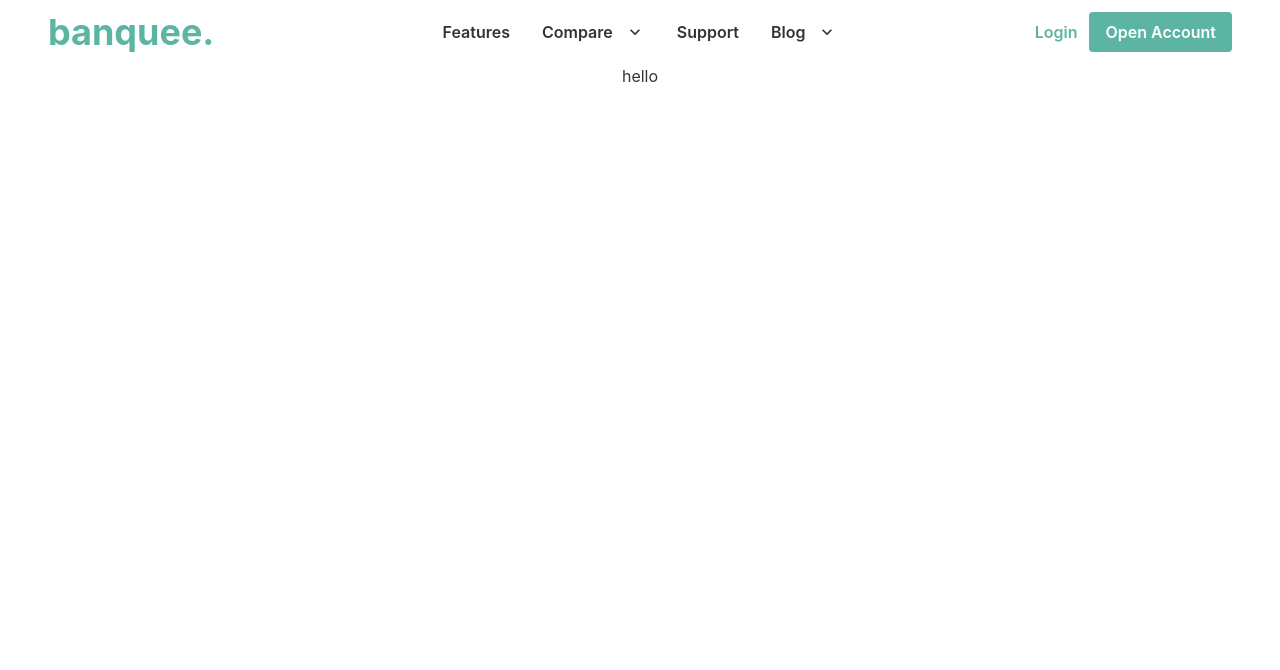
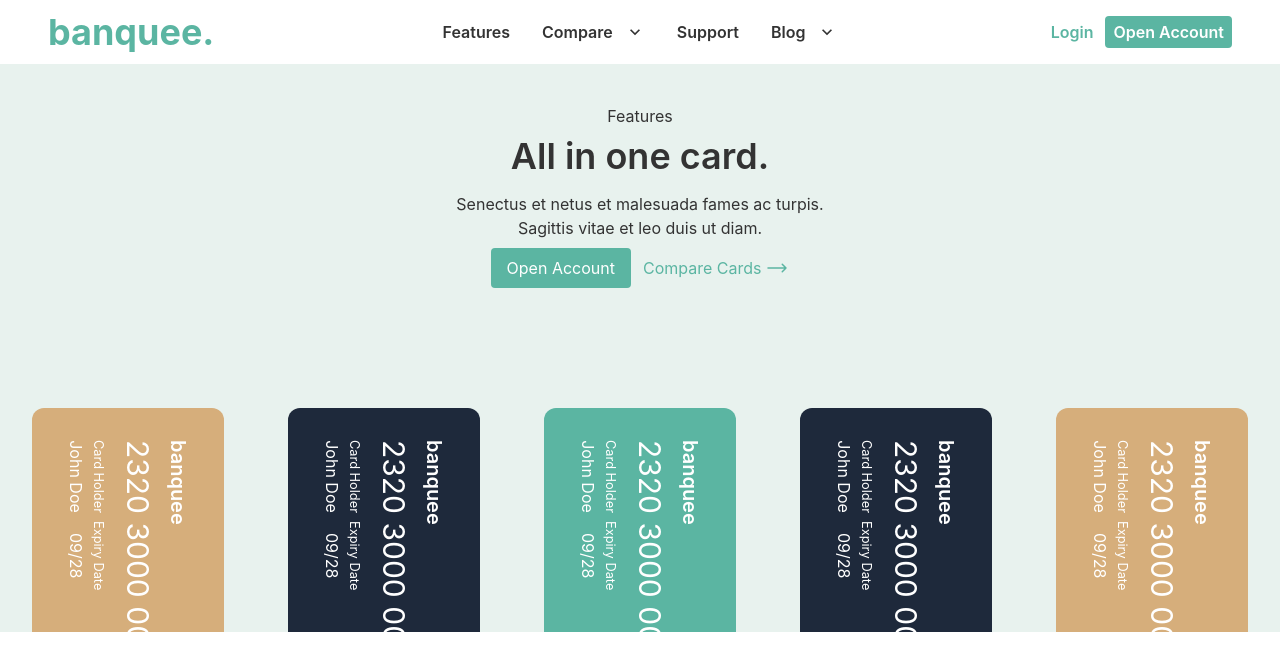
Before and after one commit to ArifulIslamShuvo/iNiLabs, a React (Create React App) app: page / in a window 1280 px wide. Shown: the top 670 px of the page. Built offline with nearby package versions, Linux system fonts and the light colour scheme.

Commit message:
created banner section

```diff
--- a/src/pages/Features/Features.js
+++ b/src/pages/Features/Features.js
@@ -1,10 +1,70 @@
 import React from 'react';
 
 const Features = () => {
+    const bannerCard = <>
+        <h2 className="card-title">banquee</h2>
+        <p className="text-left text-3xl">2320 3000 0000 1</p>
+        <div className="card-actions justify-start">
+            <div>
+                <small>Card Holder</small>
+                <p>John Doe</p>
+            </div>
+            <div>
+                <small>Expiry Date</small>
+                <p>09/28</p>
+            </div>
+        </div>
+
+    </>
     return (
-       <div>
-        <h2>hello</h2>
-       </div>
+        <div className='bg-secondary'>
+            <div className='py-10'>
+                <p>Features</p>
+                <h2 className='text-4xl font-semibold py-2'>All in one card.</h2>
+                <p className='py-2'>Senectus et netus et malesuada fames ac turpis.
+                    <br />
+                    Sagittis vitae et leo duis ut diam.</p>
+                <div className='flex justify-center items-center gap-3'>
+                    <button className='px-4 py-2 bg-primary text-white rounded'>Open Account</button>
+                    <p className='text-primary flex items-center gap-1'>Compare Cards <svg xmlns="http://www.w3.org/2000/svg" fill="none" viewBox="0 0 24 24" strokeWidth={1.5} stroke="currentColor" className="w-6 h-6">
+                        <path strokeLinecap="round" strokeLinejoin="round" d="M17.25 8.25L21 12m0 0l-3.75 3.75M21 12H3" />
+                    </svg>
+                    </p>
+                </div>
+            </div>
+            <div className='grid grid-cols-5 mt-12 overflow-hidden pt-16'>
+                {/* card-1 */}
+                <div className='rotate-90'>
+                    <div className="card-body -mr-44 text-white rounded-xl " style={{backgroundColor: '#D6AE7B'}}>
+                        {bannerCard}
+                    </div>
+                </div>
+                {/* card-2 */}
+                <div className='rotate-90'>
+                    <div className="card-body -mr-44 text-white  bg-slate-800 rounded-xl ">
+                        {bannerCard}
+                    </div>
+                </div>
+                {/* card-3 */}
+                <div className='rotate-90'>
+                    <div className="card-body -mr-44 text-white  bg-primary rounded-xl ">
+                        {bannerCard}
+                    </div>
+                </div>
+                {/* card-4 */}
+                <div className='rotate-90'>
+                    <div className="card-body -mr-44 text-white bg-slate-800 rounded-xl ">
+                        {bannerCard}
+                    </div>
+                </div>
+                {/* card-5 */}
+                <div className=' rotate-90'>
+                    <div className="card-body -mr-44 text-white rounded-xl" style={{backgroundColor: '#D6AE7B'}}>
+                        {bannerCard}
+                    </div>
+                </div>
+            </div>
+        </div>
     );
 };
 
--- a/src/pages/Navbar/Navbar.js
+++ b/src/pages/Navbar/Navbar.js
@@ -49,7 +49,7 @@ const Navbar = () => {
             </div>
             <div className="navbar-end">
             <Link className='text-primary font-semibold mr-3' to="/">Login</Link>
-            <button  className='bg-primary font-semibold px-4 py-2 rounded text-white' to="/">Open Account</button>
+            <button  className='bg-primary font-semibold px-2 py-1 rounded text-white' to="/">Open Account</button>
                 <label tabIndex="1" htmlFor="dashboard-sidebar" className="btn btn-ghost lg:hidden">
                     <svg xmlns="http://www.w3.org/2000/svg" className="h-5 w-5" fill="none" viewBox="0 0 24 24" stroke="currentColor"><path strokeLinecap="round" strokeLinejoin="round" strokeWidth="2" d="M4 6h16M4 12h8m-8 6h16" /></svg>
                 </label>
--- a/tailwind.config.js
+++ b/tailwind.config.js
@@ -9,9 +9,9 @@ module.exports = {
           mytheme: {
             primary: "#5BB5A2",
             secondary: "#E8F2EE",
-            ca1: "#F1DFDF",
-            ca2: "#DFE1F1",
-            ca3: "#DFEAF1",
+            accent: "#F1DFDF",
+            caA: "#DFE1F1",
+            caB: "#DFEAF1",
             "base-100": "#ffffff",
           },
         },
```
